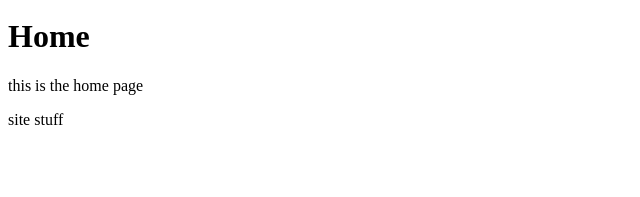
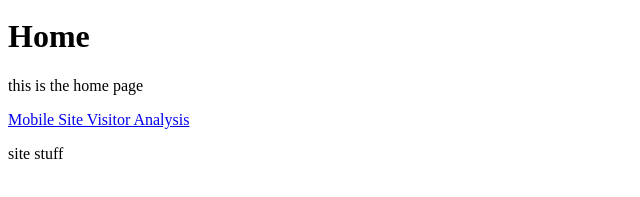
Before and after one commit to jaelliott/jaelliott.gethub.io, a plain HTML site: page index.html in a window 1280 px wide. Shown: the part 135-332 px from the top of the page, without its empty margins (0-640 px from the left). Drawn offline with Linux system fonts and the light colour scheme.

Commit message:
update
added a link

```diff
--- a/index.html
+++ b/index.html
@@ -13,6 +13,7 @@
         <main>
             <h1>Home</h1>
             <p> this is the home page</p>
+            <a href="homework/moble.html" >Mobile Site Visitor Analysis </a>
         </main>
         <footer>
             <p>site stuff</p>
```
